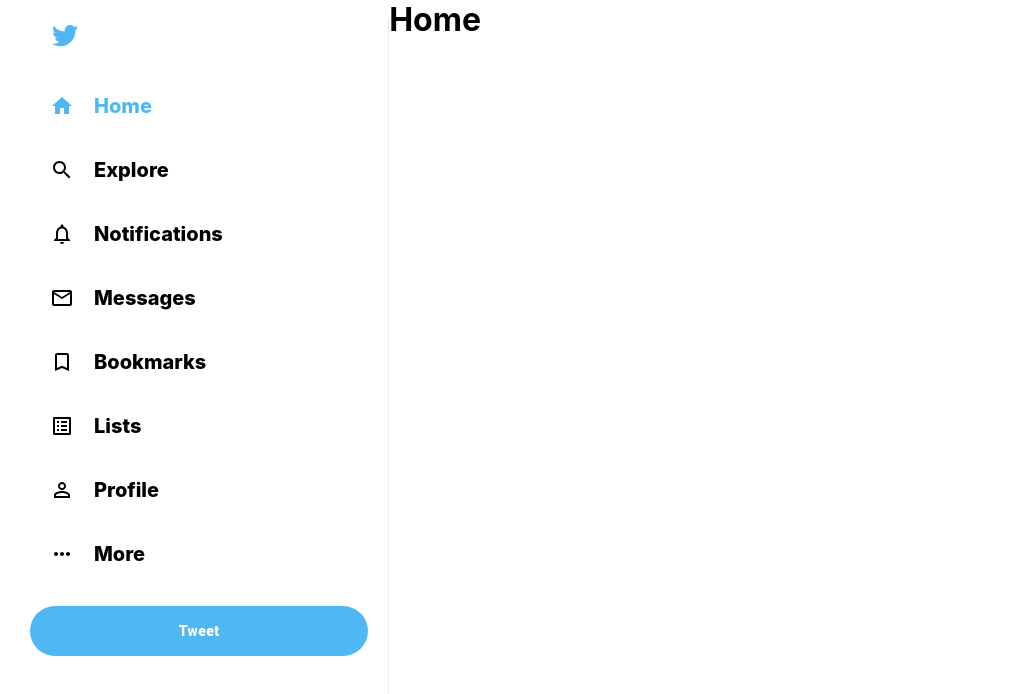
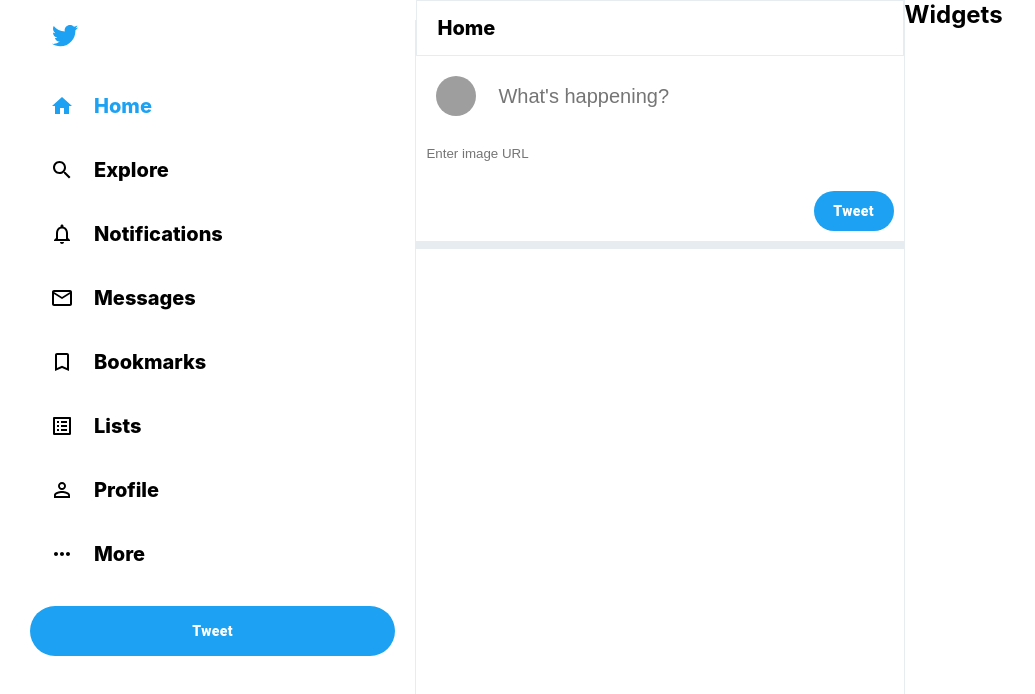
Before and after one commit to ffatihkaradag/twitter-clone, a React (Create React App) app: page / in a window 1280 px wide. Shown: the top 694 px of the page, without its empty margins (0-1035 px from the left). Built offline with nearby package versions, Linux system fonts and the light colour scheme; grey boxes are pictures that could not be loaded.

Commit message:
tweetbox added

```diff
--- a/src/App.css
+++ b/src/App.css
@@ -1,5 +1,5 @@
 body {
-  --twitter-color: #50b7f5;
+  --twitter-color: #1da1f2;
   --twitter-background: #e6ecf0;
 }
 
--- a/src/App.js
+++ b/src/App.js
@@ -2,13 +2,13 @@ import React from 'react'
 import './App.css'
 import Sidebar from './Sidebar'
 import Feed from './Feed'
-
+import Widgets from './Widgets'
 function App() {
   return (
     <div className="app">
       <Sidebar />
       <Feed />
-      {/*Widgets*/}
+      <Widgets />
     </div>
   )
 }
--- a/src/Feed.css
+++ b/src/Feed.css
@@ -0,0 +1,25 @@
+.feed {
+  flex: 0.4;
+  border-right: 1px solid var(--twitter-background);
+  min-width: fit-content;
+  overflow-y: scroll;
+  -ms-overflow-style: none;
+  scrollbar-width: none;
+}
+.feed::-webkit-scrollbar {
+  display: none;
+}
+
+.feed__header {
+  position: sticky;
+  top: 0;
+  background-color: white;
+  z-index: 100;
+  border: 1px solid var(--twitter-background);
+  padding: 15px 20px;
+}
+
+.feed__header h2 {
+  font-size: 20px;
+  font-weight: 800;
+}
--- a/src/Feed.js
+++ b/src/Feed.js
@@ -1,12 +1,16 @@
 import React from 'react'
 import './Feed.css'
+import Tweetbox from './TweetBox'
 
 function Feed() {
   return (
-    <div className="Feed">
+    <div className="feed">
       {/*Header*/}
-      <h1>Home</h1>
-      {/*Tweetbox*/}
+      <div className="feed__header">
+        <h2>Home</h2>
+      </div>
+
+      <Tweetbox />
       {/*Post*/}
     </div>
   )
--- /dev/null
+++ b/src/TweetBox.css
@@ -0,0 +1,38 @@
+.tweetBox {
+  padding-bottom: 10px;
+  border-bottom: 8px solid var(--twitter-background);
+  padding-right: 10px;
+}
+
+.tweetBox > form {
+  display: flex;
+  flex-direction: column;
+}
+
+.tweetBox__input {
+  padding: 20px;
+  display: flex;
+}
+
+.tweetBox__input > input {
+  flex: 1;
+  margin-left: 20px;
+  font-size: 20px;
+  border: none;
+}
+.tweetBox__ImageInput {
+  border: none;
+  padding: 10px;
+}
+.tweetBox__tweetButton {
+  background-color: var(--twitter-color) !important;
+  border: none !important;
+  color: white !important;
+  font-weight: 900 !important;
+  text-transform: inherit !important;
+  border-radius: 30px !important;
+  width: 80px;
+  height: 40px !important;
+  margin-top: 20px !important;
+  margin-left: auto !important;
+}
--- /dev/null
+++ b/src/TweetBox.js
@@ -0,0 +1,23 @@
+import React from 'react'
+import './TweetBox.css'
+import { Avatar, Button } from '@material-ui/core'
+function TweetBox() {
+  return (
+    <div className="tweetBox">
+      <form>
+        <div className="tweetBox__input">
+          <Avatar src="https://abs.twimg.com/sticky/default_profile_images/default_profile_400x400.png" />
+          <input placeholder="What's happening?" type="text" />
+        </div>
+        <input
+          className="tweetBox__ImageInput"
+          placeholder="Enter image URL"
+          type="text"
+        />
+        <Button className="tweetBox__tweetButton">Tweet</Button>
+      </form>
+    </div>
+  )
+}
+
+export default TweetBox
--- /dev/null
+++ b/src/Widgets.css
@@ -0,0 +1,3 @@
+.widgets {
+  flex: 0.3;
+}
--- /dev/null
+++ b/src/Widgets.js
@@ -0,0 +1,12 @@
+import React from 'react'
+import './Widgets.css'
+
+function Widgets() {
+  return (
+    <div className="widgets">
+      <h2>Widgets</h2>
+    </div>
+  )
+}
+
+export default Widgets
```
